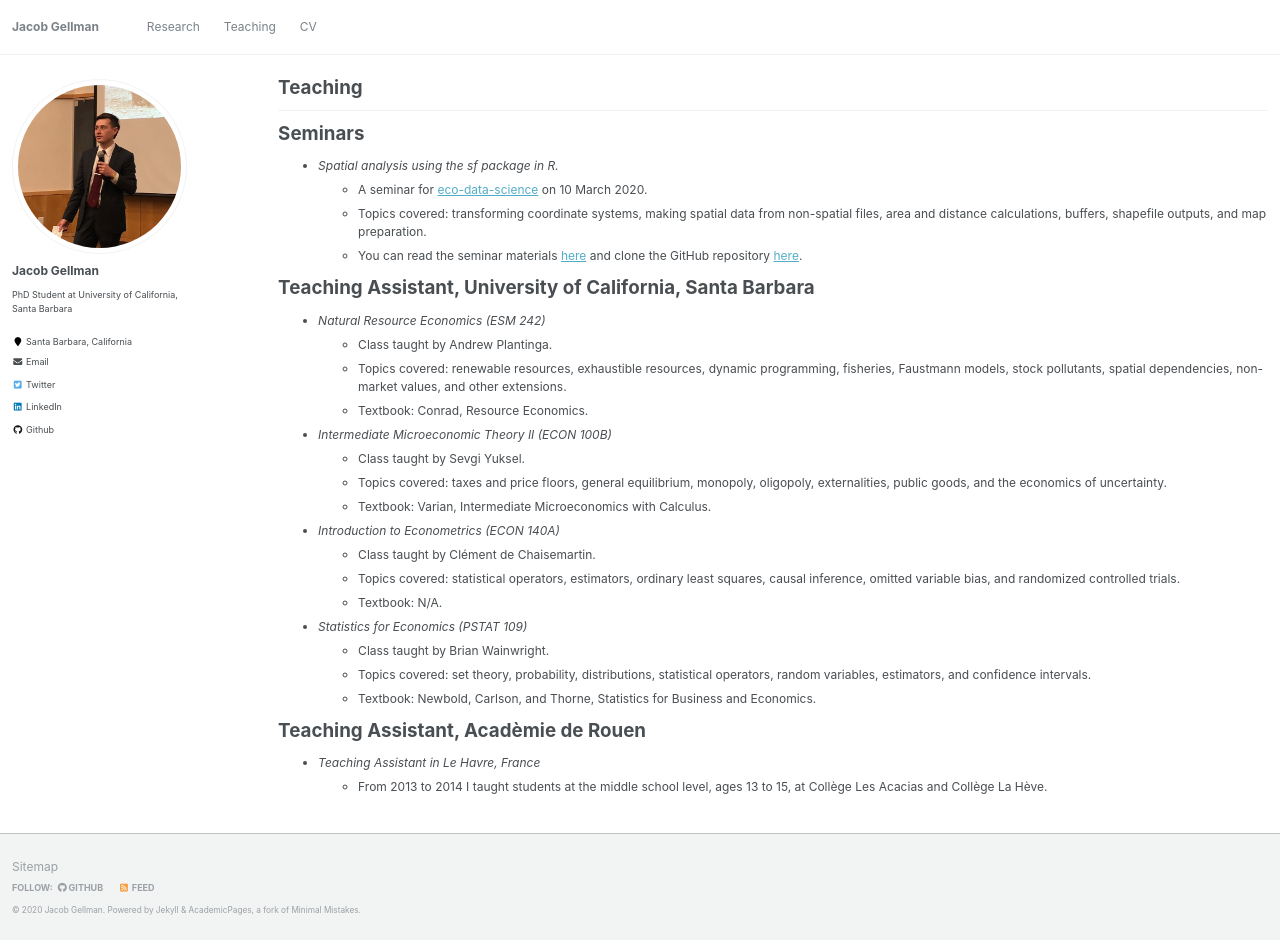
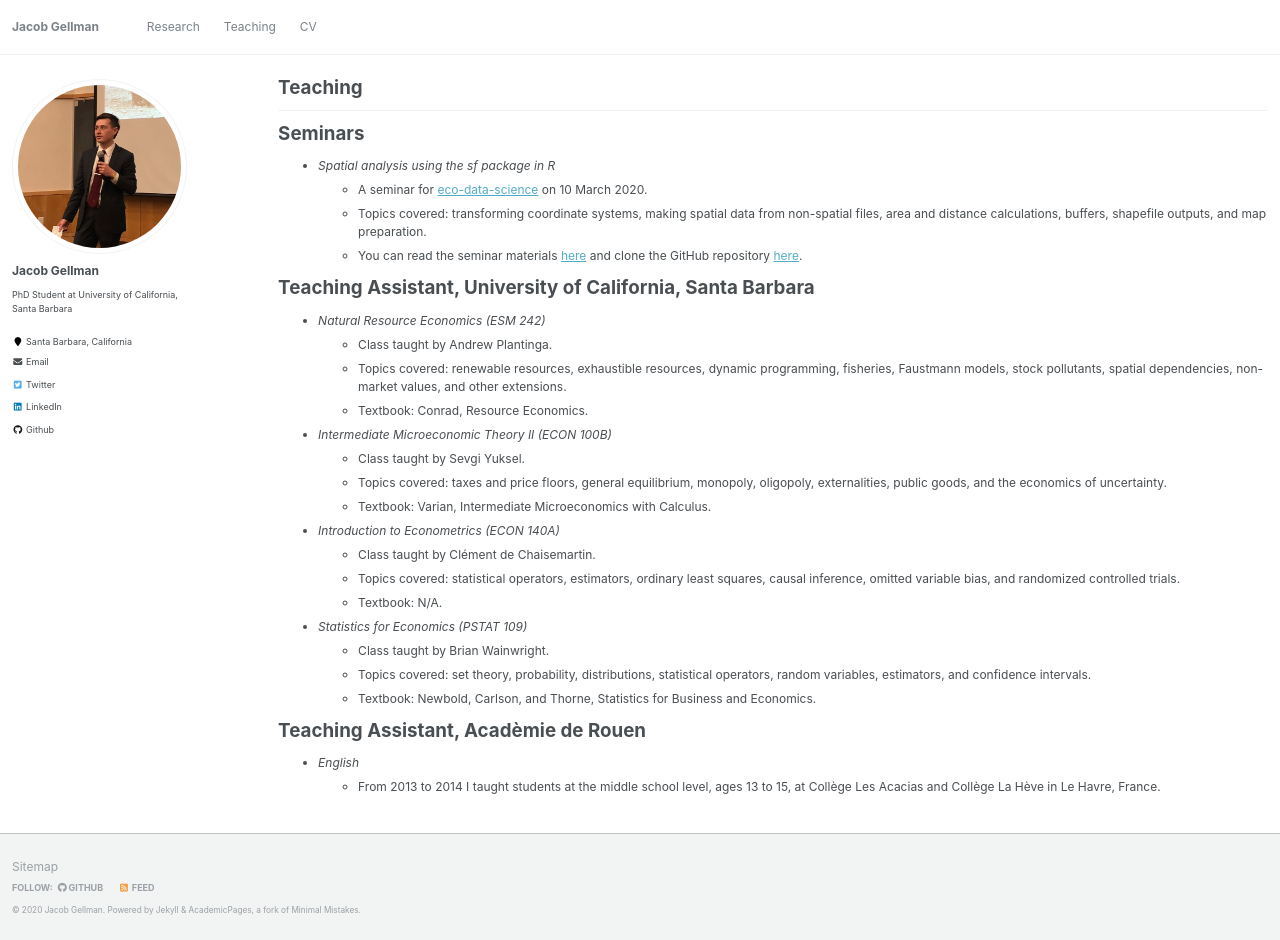
Before and after one commit to jacobgellman/jacobgellman.github.io, a Jekyll site: the page built from _pages/teaching.md, in a window 1280 px wide and 940 px high. Built offline with Jekyll 4.4.1, drawn with Linux system fonts in a browser that asks for light colours.

Commit message:
Teaching page

```diff
--- a/_pages/teaching.md
+++ b/_pages/teaching.md
@@ -11,7 +11,7 @@ author_profile: true
 
 Seminars
 ======
-* *Spatial analysis using the sf package in R.*
+* *Spatial analysis using the sf package in R*
   * A seminar for [eco-data-science](https://eco-data-science.github.io/) on 10 March 2020.
   * Topics covered: transforming coordinate systems, making spatial data from non-spatial files, area and distance calculations, buffers, shapefile outputs, and map preparation.
   * You can read the seminar materials [here](https://jacobgellman.github.io/files/eco-data-sci-sf.html) and clone the GitHub repository [here](https://github.com/jacobgellman/eco-data-sci-sf).
@@ -40,5 +40,5 @@ Teaching Assistant, University of California, Santa Barbara
 
 Teaching Assistant, Acadèmie de Rouen
 ======
-* *Teaching Assistant in Le Havre, France*
-  * From 2013 to 2014 I taught students at the middle school level, ages 13 to 15, at Collège Les Acacias and Collège La Hève.
+* *English*
+  * From 2013 to 2014 I taught students at the middle school level, ages 13 to 15, at Collège Les Acacias and Collège La Hève in Le Havre, France.
```
